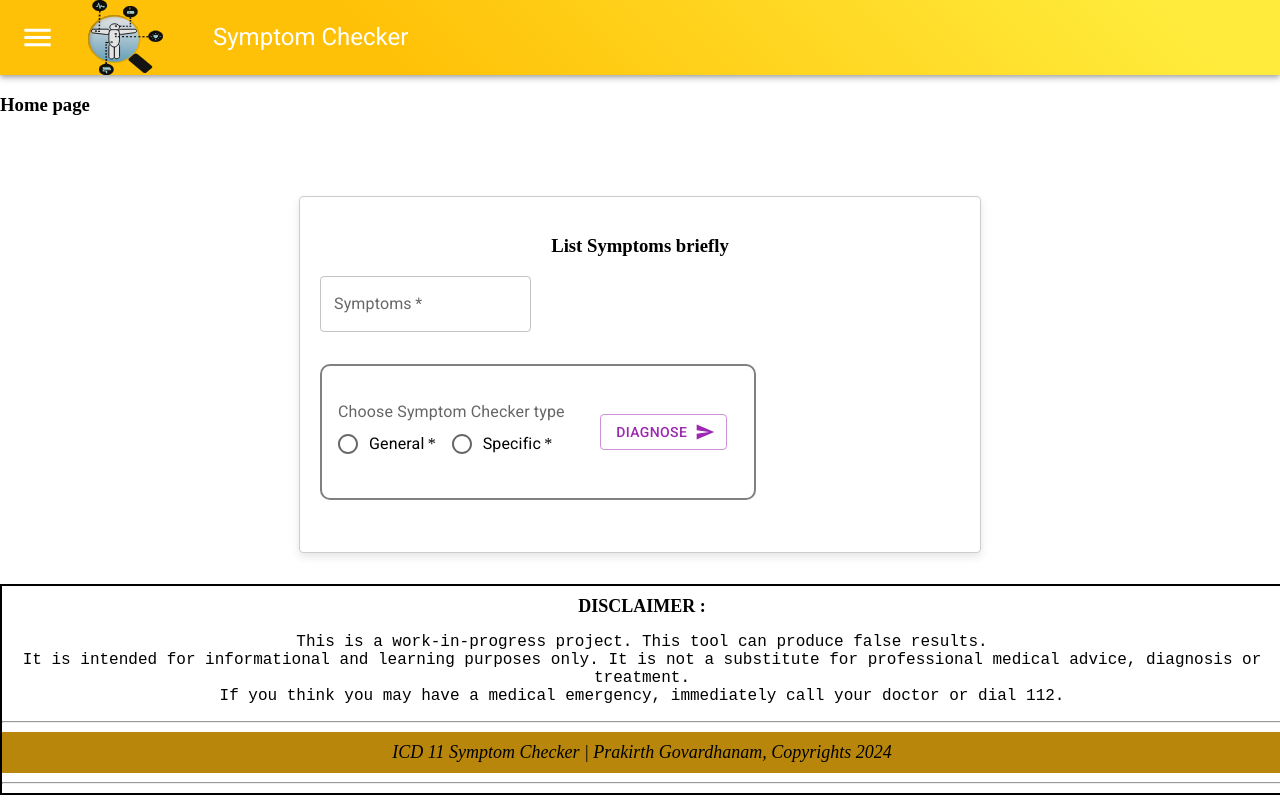
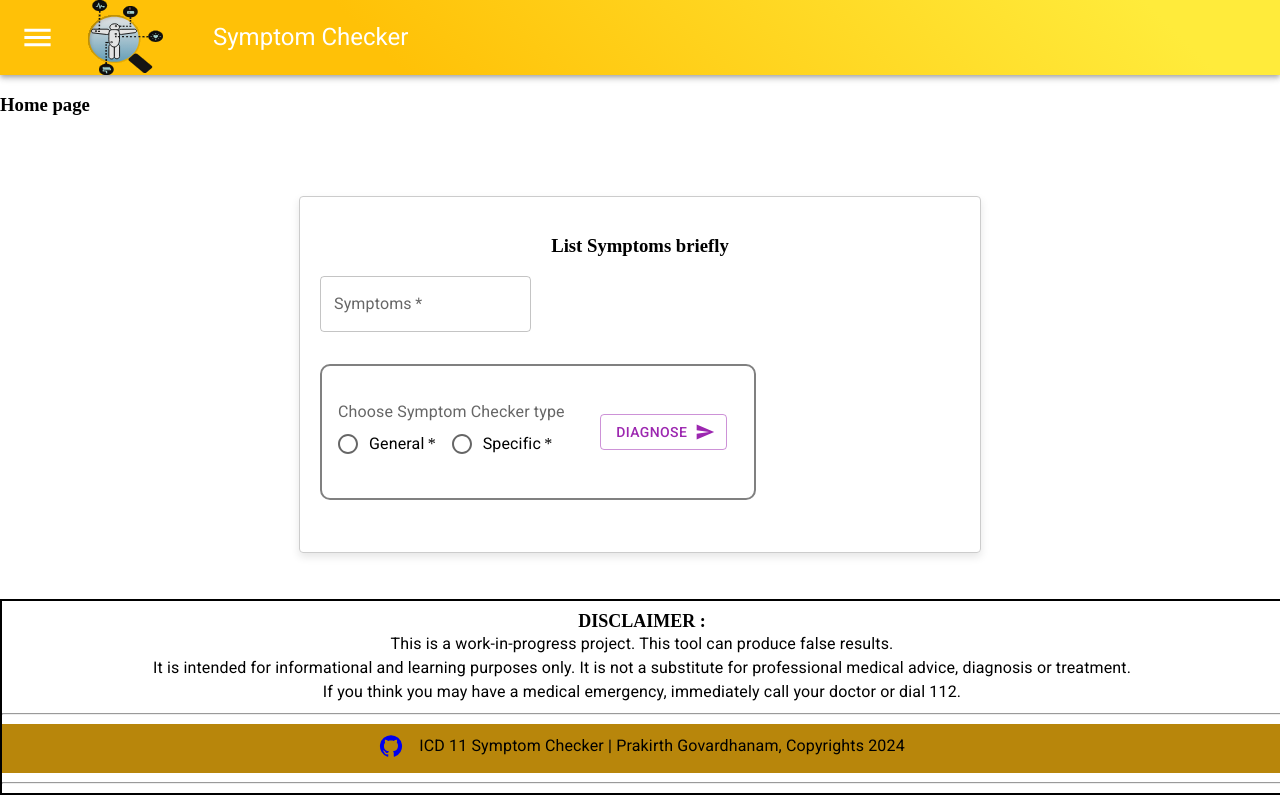
Before and after one commit to prak112/Symptom-Checker-frontend, a React (Vite) app in the folder symptom-checker-frontend/: page /logout in a window 1280 px wide. Built offline with nearby package versions, Linux system fonts and the light colour scheme.

Commit message:
chore: Add MUI component, GitHub icon and link

```diff
--- a/symptom-checker-frontend/src/components/Footer.jsx
+++ b/symptom-checker-frontend/src/components/Footer.jsx
@@ -1,17 +1,25 @@
+import GitHubIcon from '@mui/icons-material/GitHub';
+import { Stack, Typography } from '@mui/material';
+
 export default function Footer(){
     return(
         <footer>
             <strong>DISCLAIMER : </strong>
-            <p style={{ fontFamily: 'monospace' }}>
+            <Typography>
                 This is a work-in-progress project. This tool can produce false results.<br></br>
                 It is intended for informational and learning purposes only.
                 It is not a substitute for professional medical advice, diagnosis or treatment.<br></br>
                 If you think you may have a medical emergency, immediately call your doctor or dial 112.
-            </p>
+            </Typography>
             <hr></hr>
-            <div id='author'>
-                <i>ICD 11 Symptom Checker | Prakirth Govardhanam, Copyrights 2024</i>
-            </div>
+            <Stack id='author' direction='row' spacing={2} justifyContent='center'>
+                <a href="https://github.com/prak112/ICD11-SymptomChecker" target="_blank" rel="noopener noreferrer">
+                    <GitHubIcon />
+                </a>
+                <Typography>
+                    ICD 11 Symptom Checker | Prakirth Govardhanam, Copyrights 2024
+                </Typography>
+            </Stack>
             <hr></hr>
         </footer>
     )
```
